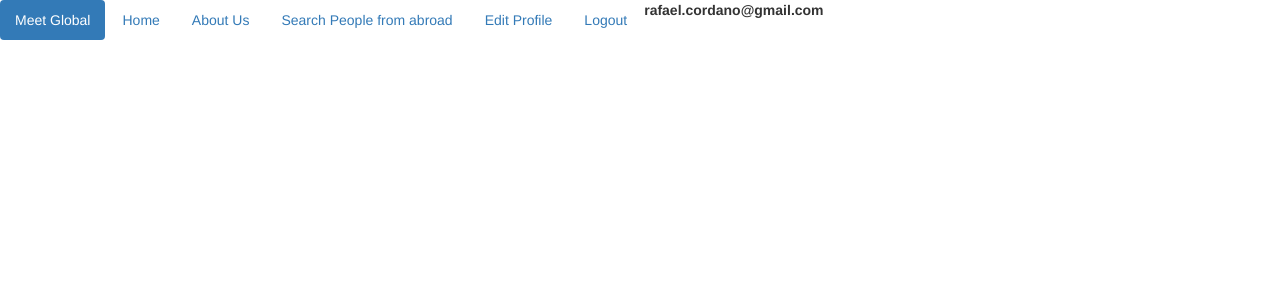
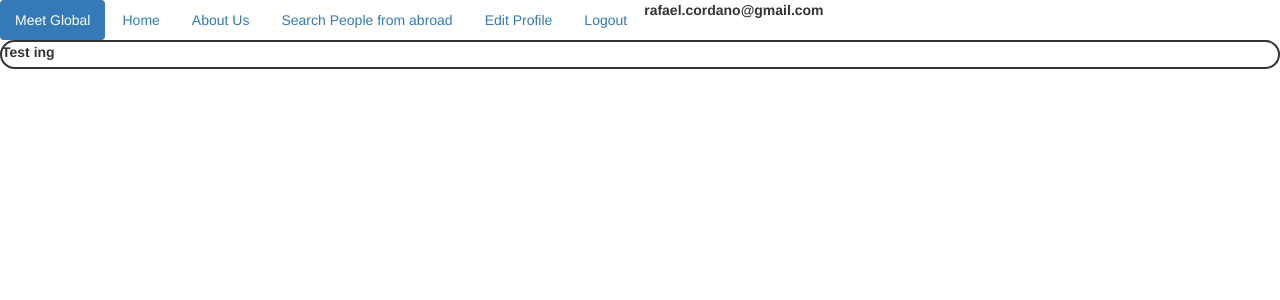
Before and after one commit to rafaelcor/meetglobal, a Django app: page /searchpeople/ in a window 1280 px wide. Shown: the top 300 px of the page. Run offline with Django 3.2, Linux system fonts and the light colour scheme; a user stored in the database is signed in; data comes from the database, SQL or seed files in the repository; both versions use the stored data as it was after the commit; parts of the project's set-up code (start-up, migrations or seed data) failed here and were passed over; some libraries are stand-ins or nearby versions.

Commit message:
search people works a bit

```diff
--- /dev/null
+++ b/page/static/page/css/searchpeople.css
@@ -0,0 +1,8 @@
+.user{
+    border: 2px solid;
+    border-radius: 25px;
+}
+
+.selected{
+    background-color: #818FFF
+}
--- a/page/static/page/js/searchpeople.js
+++ b/page/static/page/js/searchpeople.js
@@ -9,15 +9,29 @@ $(document).ready(function(){
         return s;
     };
     console.log("Hello");
-    $.get( "/getLang_request/", function( data ) {
+    $.get( "/searchpeople_request/", function( data ) {
         console.log("Hello");
-        $.each(data, function(user, langs){
+        //datal = []
+        //datal.push(data.split(";"));
+        console.log(data);
+        $.each(data, function(user, langs, nameAndSurname){
             $("#usersToMeet").append("<div class='user'>"+
-                                          "<img src='/media/{0}.png'.format(user)></img>"+
-                                          "<label class='name'></label>"+
-                                          "<label class='age'></label>"+
+                                          //"<img src='/media/{0}.png'.format(user)></img>"+
+                                          "<label class='name'>"+ langs[1] + "</label>"+
+                                          //"<label class='age'></label>"+
+
                                      "</div>");
+            $(".user").mouseover(function(){
+                $(this).addClass("selected");
+            });
+            $(".user").mouseout(function(){
+                $(this).removeClass("selected");
+            });
+            $(".user").click(function(){
+                console.log("More info...");
+            });
         });
+
     });
 
 });
--- a/page/templates/page/searchpeople.html
+++ b/page/templates/page/searchpeople.html
@@ -4,6 +4,7 @@
 
 {% block css %}
 {{ block.super }}
+<link href="{% static 'page/css/searchpeople.css' %}" rel="stylesheet" type="text/css">
 {% endblock css %}
 
 
--- a/page/views.py
+++ b/page/views.py
@@ -70,7 +70,7 @@ class RegisterRequestView(View):
                     El equipo de Meet Global
                   </body>
                 </html>
-                """.format("localhost:8000/activation/%s"%link_sub, name)
+                """.format("http://localhost:8000/activation/%s"%link_sub, name)
         msg.attach(MIMEText(html, 'html'))
         server.sendmail("rafael.cordano@gmail.com", receiver, msg.as_string())
 
@@ -225,10 +225,16 @@ class SearchPeopleRequest(View):
         userGet = User.objects.get(username=request.user)
         users = {}
         for langs in userGet.language.split(";"):
+            print langs
             for user in User.objects.all():
-                if re.search(user.language, langs):
-                    if not user in users:
-                        users[user.username] += "-%s-"%langs
+                print user.language
+                print langs
+                if re.search(langs, user.language):
+                    #print 123
+                    users[user.username] = [langs, "%s %s"%(user.first_name, user.last_name)]
+                    #print 456
+        print request.user
+        del users["%s"%request.user]
         return HttpResponse(json.dumps(users), content_type="application/json")
 
 class SearchPeople(TemplateView):
```
Also changed, not shown: db.sqlite3, 1 other file.
